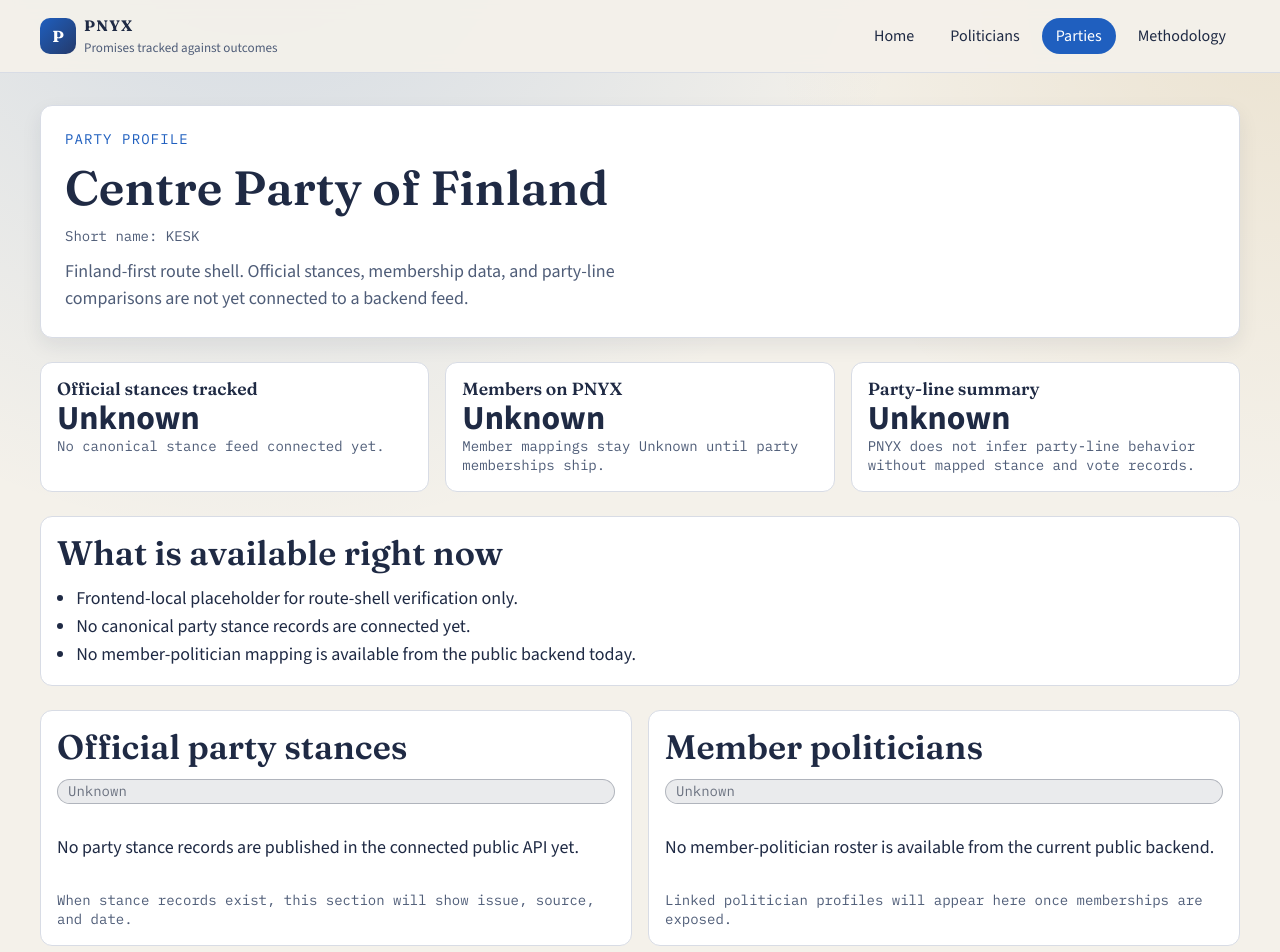
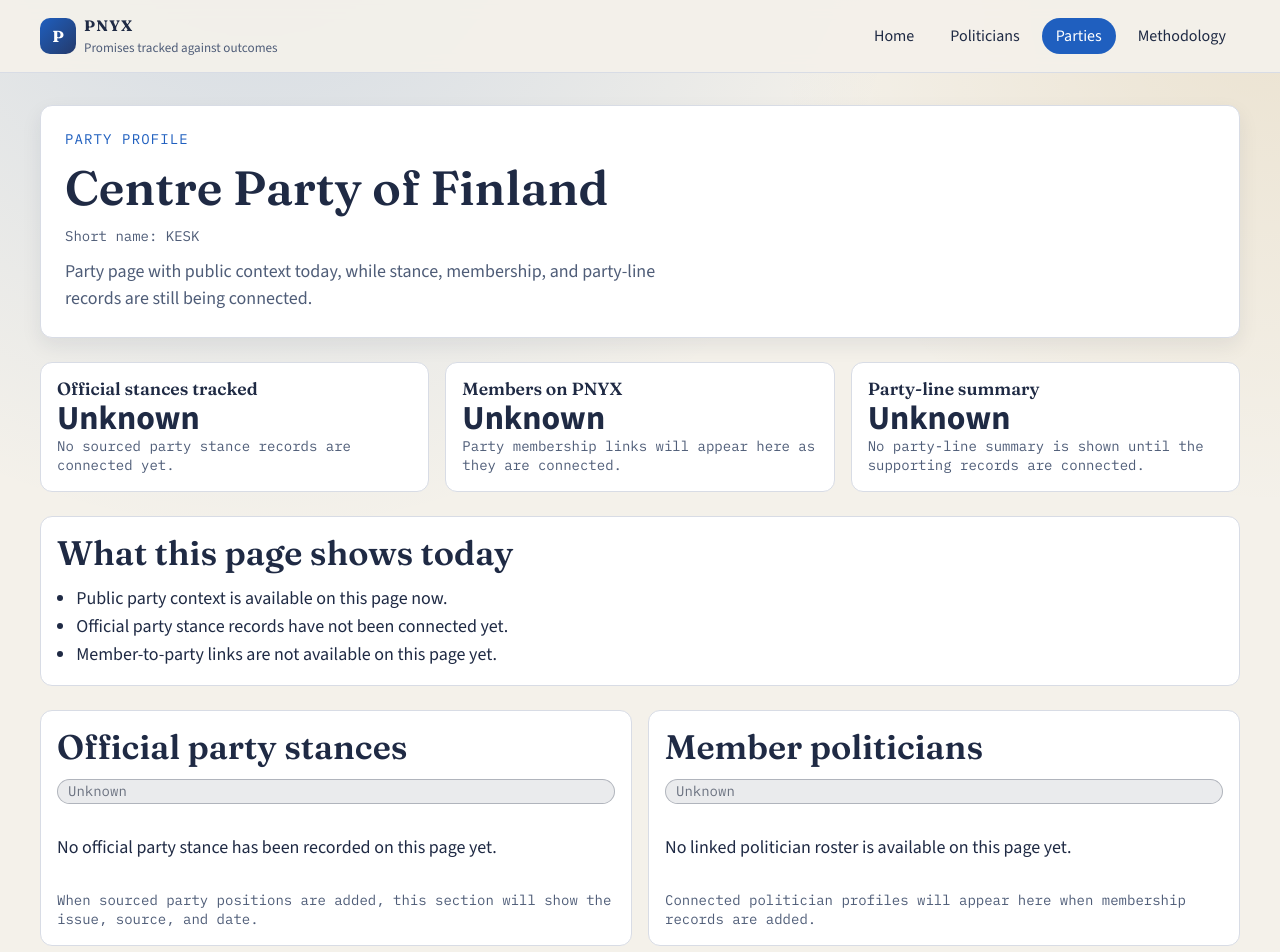
Before and after one commit to Jrwl1/pnyx, a React (Vite) app in the folder frontend/: page /parties/kesk in a window 1280 px wide. Shown: the top 952 px of the page. Built offline with nearby package versions, Linux system fonts and the light colour scheme; no server answers.

Commit message:
do(S-15): rewrite party route copy

```diff
--- a/frontend/src/routes/PartiesPage.tsx
+++ b/frontend/src/routes/PartiesPage.tsx
@@ -1,4 +1,4 @@
-/* WHAT IT DO? Implements a Finland-first party directory route shell using frontend-local placeholders and explicit unknown states. */
+/* Finland-first party directory with explicit unknown states. */
 
 import type { ReactElement } from "react";
 import { Link } from "react-router-dom";
@@ -14,34 +14,34 @@
     <div className="stack-lg">
       <section className="hero-panel grid-12">
         <div className="col-span-8 stack-md">
-          <p className="eyebrow">Finland-first party discovery</p>
-          <h1>Browse political party route shells without faking backend coverage.</h1>
+          <p className="eyebrow">Finnish party directory</p>
+          <h1>Browse Finnish political parties on PNYX.</h1>
           <p className="lede">
-            These party pages exist so public navigation and discovery can land now. Official party stances, memberships, and party-line summaries remain explicit unknowns until the public backend exposes canonical party records.
+            Open each party page to see the public context available today, the politician links already connected, and the gaps that are still visible.
           </p>
         </div>
 
-        <aside className="col-span-4 stack-sm info-panel" aria-label="Directory status">
-          <h2>Directory status</h2>
+        <aside className="col-span-4 stack-sm info-panel" aria-label="Directory notes">
+          <h2>What to expect</h2>
           <ul>
-            <li>This is a frontend-local placeholder directory.</li>
-            <li>Counts stay Unknown when no party API exists.</li>
-            <li>The seed list is non-exhaustive and used for route-shell validation only.</li>
+            <li>Unknown counts mean the supporting public data has not been connected yet.</li>
+            <li>Party pages keep party records separate from individual politician records.</li>
+            <li>The directory will expand as more party coverage is added.</li>
           </ul>
         </aside>
       </section>
 
-      <section className="stack-sm" aria-label="Party route shells">
+      <section className="stack-sm" aria-label="Party directory">
         <div className="section-header">
-          <h2>Party route shells</h2>
-          <p className="data-note">Every card below links to a public party profile shell with explicit missing-data messaging.</p>
+          <h2>Parties on PNYX</h2>
+          <p className="data-note">Each card opens a party page with current context, linked records, and clearly marked unknowns.</p>
         </div>
 
         <div className="cards-grid route-shell-grid">
           {PARTY_ROUTE_SHELLS.map((entry) => (
             <article key={entry.party.id} className="card stack-sm card-interactive">
               <div className="stack-xs">
-                <span className="placeholder-badge mono-inline">Placeholder shell</span>
+                <span className="placeholder-badge mono-inline">Party page</span>
                 <h3>{entry.party.name}</h3>
                 <p className="meta-line mono-inline">{entry.party.shortName}</p>
                 <p>{entry.party.contextLine}</p>
@@ -63,8 +63,8 @@
               </div>
 
               <div className="card-link-row">
-                <Link to={`/parties/${entry.party.id}`}>Open party profile</Link>
-                <Link to="/methodology">Review methodology</Link>
+                <Link to={`/parties/${entry.party.id}`}>View party profile</Link>
+                <Link to="/methodology">Read methodology</Link>
               </div>
             </article>
           ))}
--- a/frontend/src/routes/PartyProfilePage.tsx
+++ b/frontend/src/routes/PartyProfilePage.tsx
@@ -1,4 +1,4 @@
-/* WHAT IT DO? Implements a Finland-first party profile route shell with explicit unknown states until backend party APIs exist. */
+/* Finland-first party profile page with explicit unknown states. */
 
 import type { ReactElement } from "react";
 import { Link, useParams } from "react-router-dom";
@@ -16,9 +16,9 @@
   if (!partyShell) {
     return (
       <section className="page-state page-state-error" role="alert">
-        <h1>Party route shell not found</h1>
-        <p>The requested party id does not match a frontend-local placeholder route.</p>
-        <p className="meta-line">Canonical party ids and backend lookups are not connected yet.</p>
+        <h1>Party page not found</h1>
+        <p>The requested party could not be found in the current public directory.</p>
+        <p className="meta-line">Browse the party directory to open a tracked party page.</p>
         <Link to="/parties">Back to party directory</Link>
       </section>
     );
@@ -37,22 +37,22 @@
         <article className="card scorecard">
           <h2>Official stances tracked</h2>
           <p className="score-value">{formatUnknownCount(partyShell.officialStancesTracked)}</p>
-          <p className="meta-line">No canonical stance feed connected yet.</p>
+          <p className="meta-line">No sourced party stance records are connected yet.</p>
         </article>
         <article className="card scorecard">
           <h2>Members on PNYX</h2>
           <p className="score-value">{formatUnknownCount(partyShell.membersOnPnyx)}</p>
-          <p className="meta-line">Member mappings stay Unknown until party memberships ship.</p>
+          <p className="meta-line">Party membership links will appear here as they are connected.</p>
         </article>
         <article className="card scorecard">
           <h2>Party-line summary</h2>
           <p className="score-value">Unknown</p>
-          <p className="meta-line">PNYX does not infer party-line behavior without mapped stance and vote records.</p>
+          <p className="meta-line">No party-line summary is shown until the supporting records are connected.</p>
         </article>
       </section>
 
       <section className="card stack-sm" aria-label="What is available">
-        <h2>What is available right now</h2>
+        <h2>What this page shows today</h2>
         <ul className="placeholder-list">
           {partyShell.notes.map((note) => (
             <li key={note}>{note}</li>
@@ -66,8 +66,8 @@
           {partyShell.stances.length === 0 ? (
             <>
               <StatusChip status="unknown" prefix="Official party stances" />
-              <p>No party stance records are published in the connected public API yet.</p>
-              <p className="meta-line">When stance records exist, this section will show issue, source, and date.</p>
+              <p>No official party stance has been recorded on this page yet.</p>
+              <p className="meta-line">When sourced party positions are added, this section will show the issue, source, and date.</p>
             </>
           ) : null}
         </article>
@@ -77,8 +77,8 @@
           {partyShell.members.length === 0 ? (
             <>
               <StatusChip status="unknown" prefix="Member politicians" />
-              <p>No member-politician roster is available from the current public backend.</p>
-              <p className="meta-line">Linked politician profiles will appear here once memberships are exposed.</p>
+              <p>No linked politician roster is available on this page yet.</p>
+              <p className="meta-line">Connected politician profiles will appear here when membership records are added.</p>
             </>
           ) : null}
         </article>
@@ -87,13 +87,13 @@
       <section className="card stack-sm" aria-label="Party-line alignment context">
         <h2>Party-line alignment context</h2>
         <StatusChip status="unknown" prefix="Party-line alignment context" />
-        <p>PNYX keeps politician stance, party stance, and party-line comparison separate.</p>
+        <p>PNYX keeps politician promises, party stances, and party-line comparisons separate.</p>
         <p className="meta-line">
-          No mapped party stance source or politician-vs-party comparison records are available yet, so this page does not imply alignment or a party-line break.
+          This page does not show alignment or party-line breaks until the relevant comparison records have been connected.
         </p>
         <div className="card-link-row">
           <Link to="/politicians">Browse politicians</Link>
-          <Link to="/methodology">Read the methodology</Link>
+          <Link to="/methodology">Read methodology</Link>
         </div>
       </section>
     </div>
--- a/frontend/src/types.ts
+++ b/frontend/src/types.ts
@@ -1,4 +1,4 @@
-/* WHAT IT DO? Defines shared frontend types for politicians, promises, evidence, party route shells, and derived accountability states. */
+/* Shared frontend types for politicians, promises, evidence, party pages, and derived accountability states. */
 
 export type FulfillmentStatus = "fulfilled" | "broken" | "in_progress" | "unknown";
 export type AlignmentStatus = "aligned" | "contradicted" | "mixed" | "unknown";
@@ -129,16 +129,16 @@
       id: "sdp",
       name: "Social Democratic Party of Finland",
       shortName: "SDP",
-      contextLine: "Finland-first route shell. Official stances, membership data, and party-line comparisons are not yet connected to a backend feed.",
+      contextLine: "Party page with public context today, while stance, membership, and party-line records are still being connected.",
       dataState: "placeholder"
     },
     officialStancesTracked: null,
     membersOnPnyx: null,
     partyLineSummary: "unknown",
     notes: [
-      "Frontend-local placeholder for route-shell verification only.",
-      "No canonical party stance records are connected yet.",
-      "No member-politician mapping is available from the public backend today."
+      "Public party context is available on this page now.",
+      "Official party stance records have not been connected yet.",
+      "Member-to-party links are not available on this page yet."
     ],
     stances: [],
     members: []
@@ -148,16 +148,16 @@
       id: "kok",
       name: "National Coalition Party",
       shortName: "KOK",
-      contextLine: "Finland-first route shell. Official stances, membership data, and party-line comparisons are not yet connected to a backend feed.",
+      contextLine: "Party page with public context today, while stance, membership, and party-line records are still being connected.",
       dataState: "placeholder"
     },
     officialStancesTracked: null,
     membersOnPnyx: null,
     partyLineSummary: "unknown",
     notes: [
-      "Frontend-local placeholder for route-shell verification only.",
-      "No canonical party stance records are connected yet.",
-      "No member-politician mapping is available from the public backend today."
+      "Public party context is available on this page now.",
+      "Official party stance records have not been connected yet.",
+      "Member-to-party links are not available on this page yet."
     ],
     stances: [],
     members: []
@@ -167,16 +167,16 @@
       id: "kesk",
       name: "Centre Party of Finland",
       shortName: "KESK",
-      contextLine: "Finland-first route shell. Official stances, membership data, and party-line comparisons are not yet connected to a backend feed.",
+      contextLine: "Party page with public context today, while stance, membership, and party-line records are still being connected.",
       dataState: "placeholder"
     },
     officialStancesTracked: null,
     membersOnPnyx: null,
     partyLineSummary: "unknown",
     notes: [
-      "Frontend-local placeholder for route-shell verification only.",
-      "No canonical party stance records are connected yet.",
-      "No member-politician mapping is available from the public backend today."
+      "Public party context is available on this page now.",
+      "Official party stance records have not been connected yet.",
+      "Member-to-party links are not available on this page yet."
     ],
     stances: [],
     members: []
@@ -186,16 +186,16 @@
       id: "ps",
       name: "Finns Party",
       shortName: "PS",
-      contextLine: "Finland-first route shell. Official stances, membership data, and party-line comparisons are not yet connected to a backend feed.",
+      contextLine: "Party page with public context today, while stance, membership, and party-line records are still being connected.",
       dataState: "placeholder"
     },
     officialStancesTracked: null,
     membersOnPnyx: null,
     partyLineSummary: "unknown",
     notes: [
-      "Frontend-local placeholder for route-shell verification only.",
-      "No canonical party stance records are connected yet.",
-      "No member-politician mapping is available from the public backend today."
+      "Public party context is available on this page now.",
+      "Official party stance records have not been connected yet.",
+      "Member-to-party links are not available on this page yet."
     ],
     stances: [],
     members: []
@@ -205,16 +205,16 @@
       id: "vihr",
       name: "Green League",
       shortName: "VIHR",
-      contextLine: "Finland-first route shell. Official stances, membership data, and party-line comparisons are not yet connected to a backend feed.",
+      contextLine: "Party page with public context today, while stance, membership, and party-line records are still being connected.",
       dataState: "placeholder"
     },
     officialStancesTracked: null,
     membersOnPnyx: null,
     partyLineSummary: "unknown",
     notes: [
-      "Frontend-local placeholder for route-shell verification only.",
-      "No canonical party stance records are connected yet.",
-      "No member-politician mapping is available from the public backend today."
+      "Public party context is available on this page now.",
+      "Official party stance records have not been connected yet.",
+      "Member-to-party links are not available on this page yet."
     ],
     stances: [],
     members: []
@@ -224,16 +224,16 @@
       id: "vas",
       name: "Left Alliance",
       shortName: "VAS",
-      contextLine: "Finland-first route shell. Official stances, membership data, and party-line comparisons are not yet connected to a backend feed.",
+      contextLine: "Party page with public context today, while stance, membership, and party-line records are still being connected.",
       dataState: "placeholder"
     },
     officialStancesTracked: null,
     membersOnPnyx: null,
     partyLineSummary: "unknown",
     notes: [
-      "Frontend-local placeholder for route-shell verification only.",
-      "No canonical party stance records are connected yet.",
-      "No member-politician mapping is available from the public backend today."
+      "Public party context is available on this page now.",
+      "Official party stance records have not been connected yet.",
+      "Member-to-party links are not available on this page yet."
     ],
     stances: [],
     members: []
```
